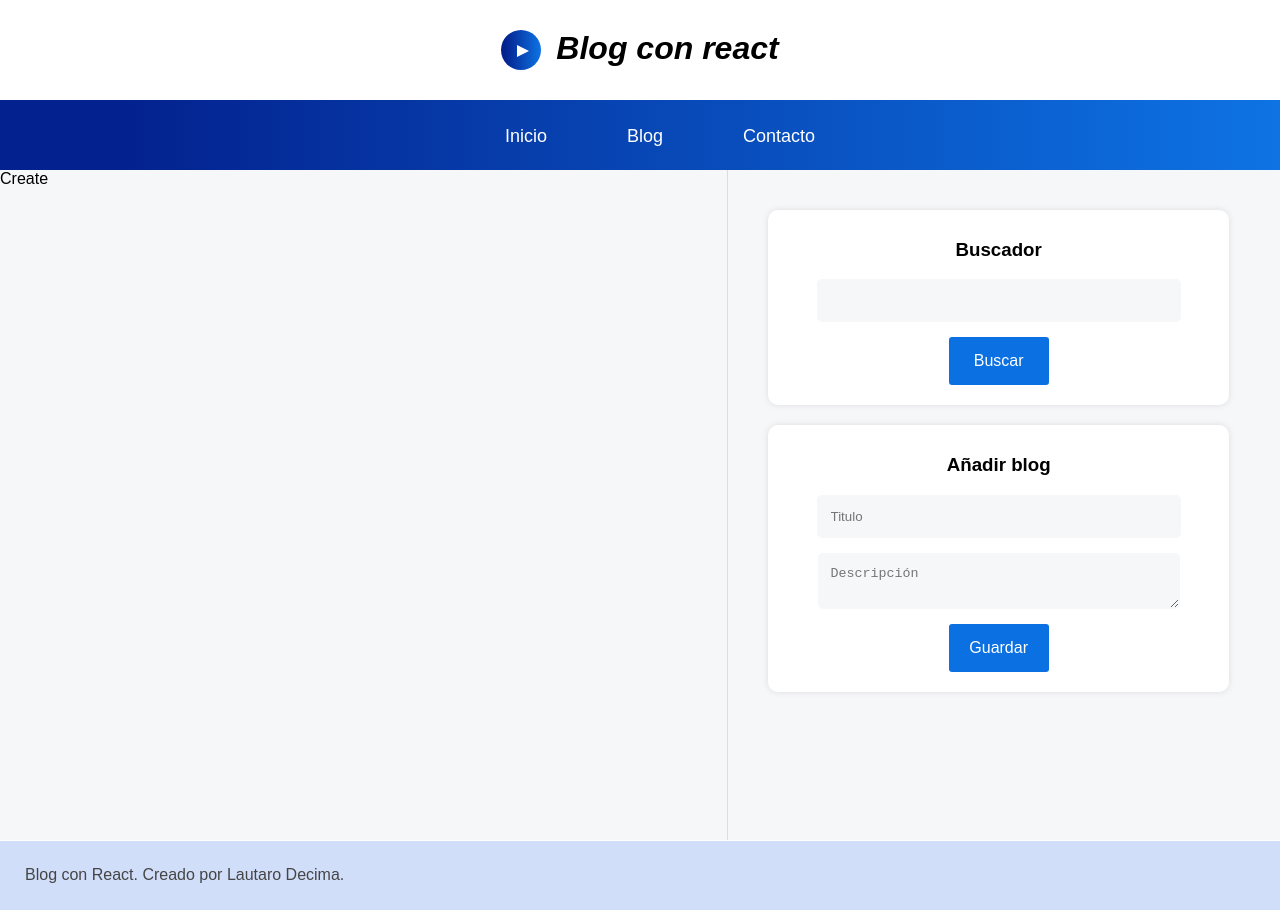
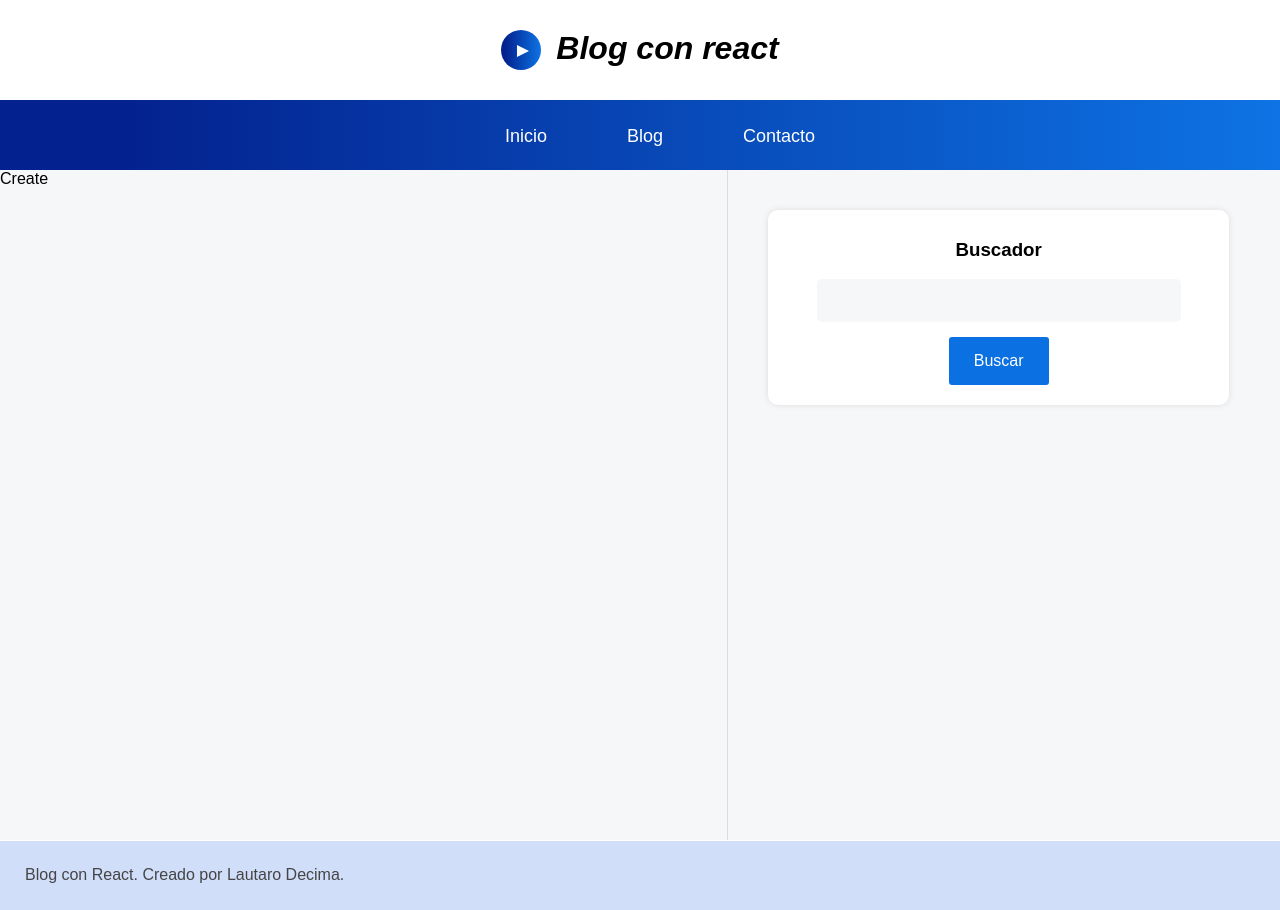
Before and after one commit to decimalautaro/front-end-blog-react, a React (Vite) app: page /create-article in a window 1280 px wide. Built offline with nearby package versions, Linux system fonts and the light colour scheme.

Commit message:
fix: eliminando elementos de sidebar

```diff
--- a/src/components/layout/Sidebar.jsx
+++ b/src/components/layout/Sidebar.jsx
@@ -11,15 +11,6 @@ export const Sidebar = () => {
         </form>
       </div>
 
-      <div className='add'>
-        <h3 className='title'>Añadir blog</h3>
-        <form>
-          <input type='text' id='title' placeholder='Titulo'/>
-          <textarea  id='description' placeholder='Descripción'/>
-          <input type='submit' id='save' value='Guardar'/>
-
-        </form>
-      </div>
     </aside>
   )
 }
```
